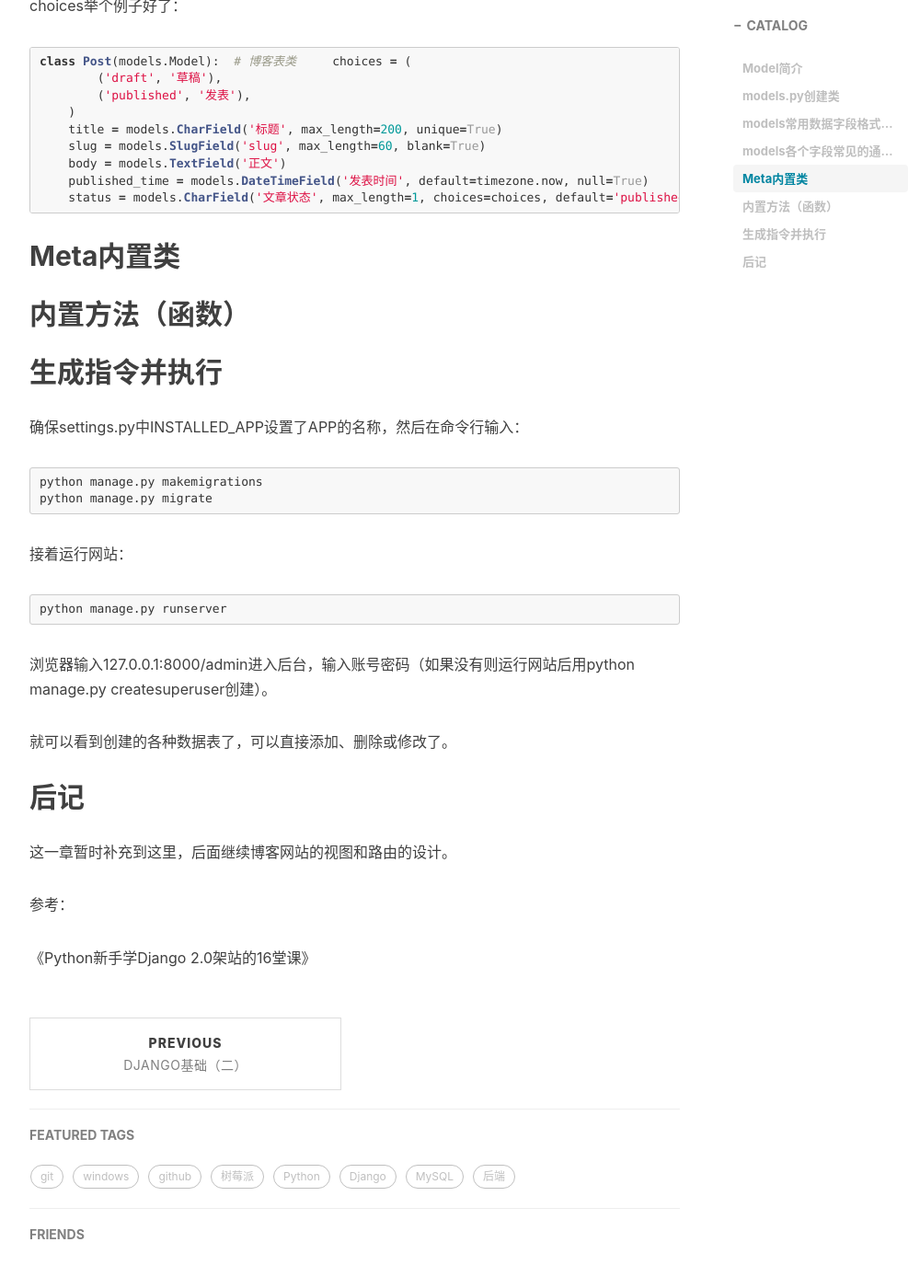
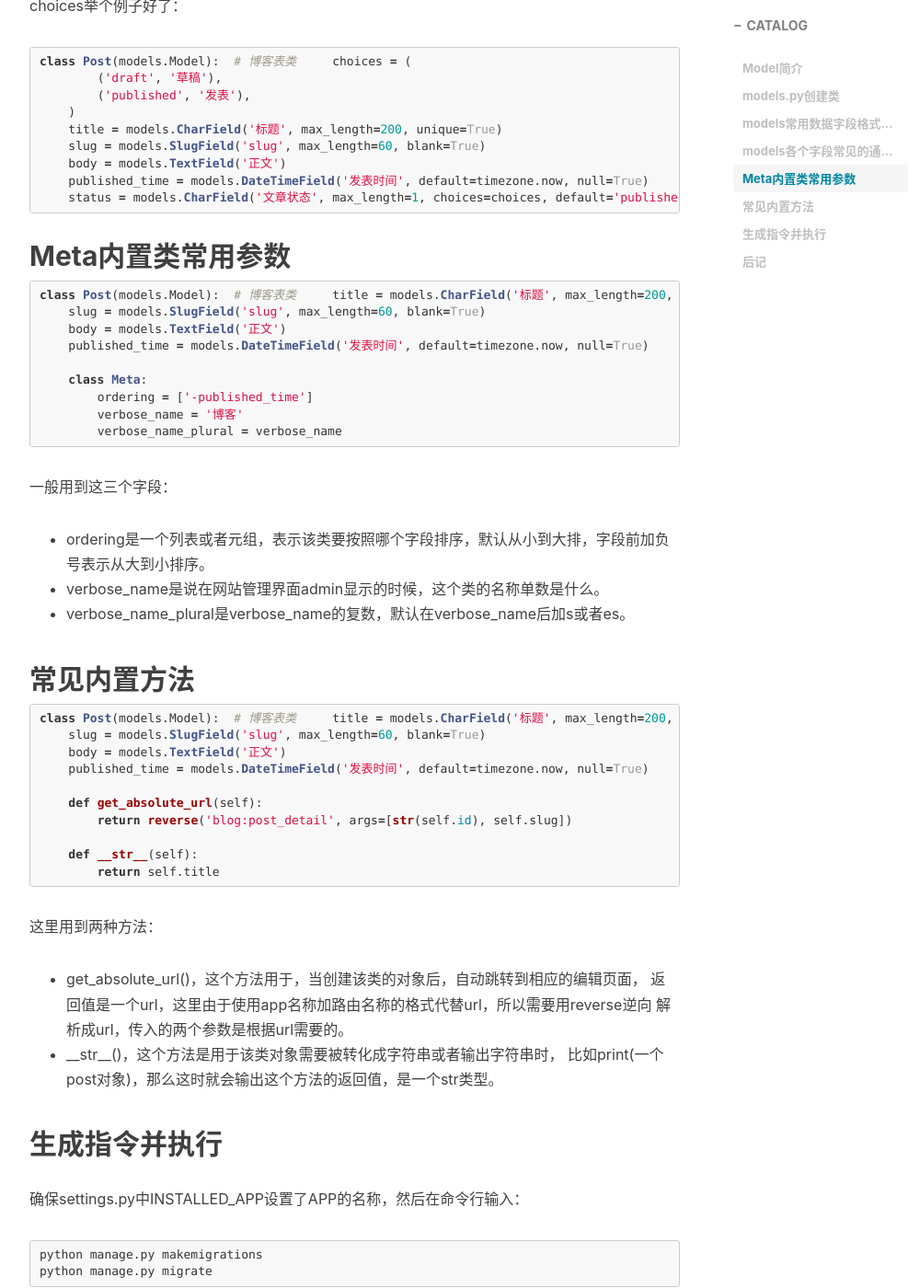
Before and after one commit to HouKC/houkc.github.io, a Jekyll site: the page built from _posts/2019-12-19-django3.md, in a window 1280 px wide and 1400 px high, scrolled down 2130 px. Shown: the whole window at 92% size, without its empty margins (233-1233 px from the left). Built offline with Jekyll 4.4.1, drawn with Linux system fonts in a browser that asks for light colours; nearby versions of some CDN libraries; comment, search, counter and statistics services are not loaded.

Commit message:
update 2019-12-19-django3.md

````diff
--- a/_posts/2019-12-19-django3.md
+++ b/_posts/2019-12-19-django3.md
@@ -81,8 +81,44 @@ class Post(models.Model):  # 博客表类
     published_time = models.DateTimeField('发表时间', default=timezone.now, null=True)
     status = models.CharField('文章状态', max_length=1, choices=choices, default='published')
 ```
-## Meta内置类
-## 内置方法（函数）
+## Meta内置类常用参数
+```python
+class Post(models.Model):  # 博客表类
+    title = models.CharField('标题', max_length=200, unique=True)
+    slug = models.SlugField('slug', max_length=60, blank=True)
+    body = models.TextField('正文')
+    published_time = models.DateTimeField('发表时间', default=timezone.now, null=True)
+
+    class Meta:
+        ordering = ['-published_time']
+        verbose_name = '博客'
+        verbose_name_plural = verbose_name
+```
+一般用到这三个字段：
+- ordering是一个列表或者元组，表示该类要按照哪个字段排序，默认从小到大排，字段前加负号表示从大到小排序。
+- verbose_name是说在网站管理界面admin显示的时候，这个类的名称单数是什么。
+- verbose_name_plural是verbose_name的复数，默认在verbose_name后加s或者es。
+
+## 常见内置方法
+```python
+class Post(models.Model):  # 博客表类
+    title = models.CharField('标题', max_length=200, unique=True)
+    slug = models.SlugField('slug', max_length=60, blank=True)
+    body = models.TextField('正文')
+    published_time = models.DateTimeField('发表时间', default=timezone.now, null=True)
+
+    def get_absolute_url(self):
+        return reverse('blog:post_detail', args=[str(self.id), self.slug])
+
+    def __str__(self):
+        return self.title
+```
+这里用到两种方法：
+- get_absolute_url()，这个方法用于，当创建该类的对象后，自动跳转到相应的编辑页面，
+返回值是一个url，这里由于使用app名称加路由名称的格式代替url，所以需要用reverse逆向
+解析成url，传入的两个参数是根据url需要的。
+- \_\_str__()，这个方法是用于该类对象需要被转化成字符串或者输出字符串时，
+比如print(一个post对象)，那么这时就会输出这个方法的返回值，是一个str类型。
 
 ## 生成指令并执行
 确保settings.py中INSTALLED_APP设置了APP的名称，然后在命令行输入：
````
Also changed, not shown: _posts/2019-12-20-django4.md (added, +20 -0 lines).
